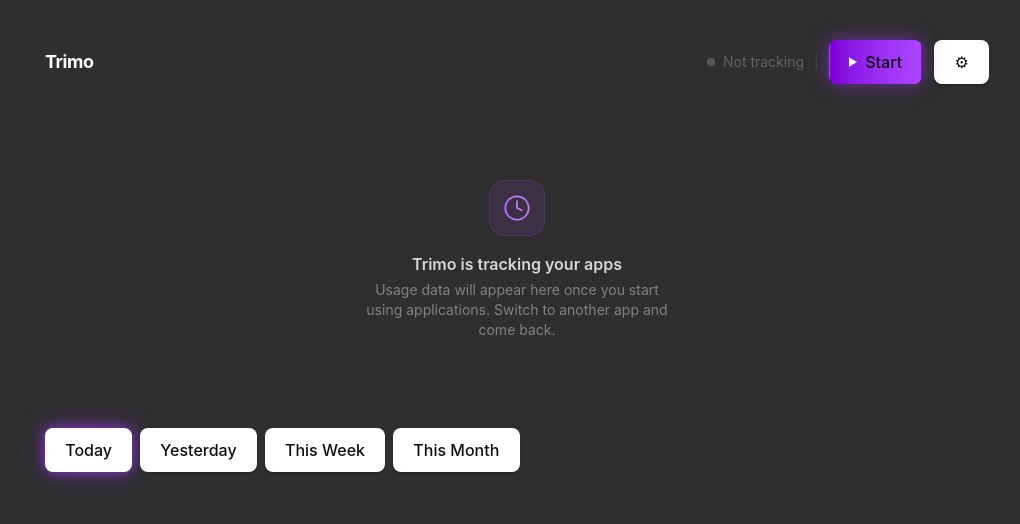
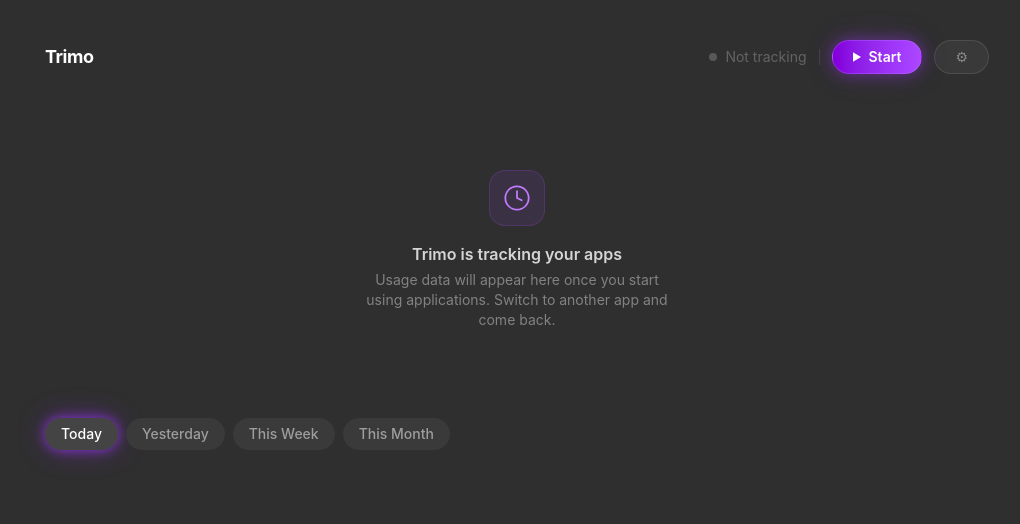
Before and after one commit to bhd71/trimo, a React (Vite) app: page / in a window 1280 px wide. Shown: the top 524 px of the page, without its empty margins (123-1143 px from the left). Built offline with nearby package versions, Linux system fonts and the light colour scheme.

Commit message:
fix: make all styles independent from OS theme

```diff
--- a/src/App.css
+++ b/src/App.css
@@ -1,4 +1,7 @@
 @import "tailwindcss";
+
+/* Lock dark variant to class-based so OS theme has no effect */
+@custom-variant dark (&:where(.dark, .dark *));
 
 html, body {
   background-color: #2f2f2f;
@@ -49,8 +52,9 @@
   line-height: 24px;
   font-weight: 400;
 
-  color: #0f0f0f;
-  background-color: #f6f6f6;
+  color: #f6f6f6;
+  background-color: #2f2f2f;
+  color-scheme: dark;
 
   font-synthesis: none;
   text-rendering: optimizeLegibility;
@@ -98,30 +102,8 @@
   text-align: center;
 }
 
-input,
-button {
-  border-radius: 8px;
-  border: 1px solid transparent;
-  padding: 0.6em 1.2em;
-  font-size: 1em;
-  font-weight: 500;
-  font-family: inherit;
-  color: #0f0f0f;
-  background-color: #ffffff;
-  transition: border-color 0.25s;
-  box-shadow: 0 2px 2px rgba(0, 0, 0, 0.2);
-}
-
 button {
   cursor: pointer;
-}
-
-button:hover {
-  border-color: #396cd8;
-}
-button:active {
-  border-color: #396cd8;
-  background-color: #e8e8e8;
 }
 
 input,
@@ -133,22 +115,11 @@
   margin-right: 5px;
 }
 
-@media (prefers-color-scheme: dark) {
-  :root {
-    color: #f6f6f6;
-    background-color: #2f2f2f;
-  }
+a:hover {
+  color: #24c8db;
+}
 
-  a:hover {
-    color: #24c8db;
-  }
-
-  input,
-  button {
-    color: #ffffff;
-    background-color: #0f0f0f98;
-  }
-  button:active {
-    background-color: #0f0f0f69;
-  }
+input {
+  color: #f6f6f6;
+  background-color: #3a3a3a;
 }
--- a/src/components/apps/AppsList.tsx
+++ b/src/components/apps/AppsList.tsx
@@ -94,7 +94,7 @@
                                 placeholder="Search apps…"
                                 value={searchQuery}
                                 onChange={e => setSearchQuery(e.target.value)}
-                                className="w-full bg-white/5 border border-white/10 rounded-xl pl-8 pr-3 py-2 text-sm text-white/80 placeholder-white/25 outline-none focus:border-purple-500/50 focus:bg-white/8 transition-all"
+                                className="w-full bg-[#3a3a3a] border border-white/10 rounded-xl pl-8 pr-3 py-2 text-sm text-white/80 placeholder-white/25 outline-none focus:border-purple-500/50 focus:bg-[#404040] transition-all"
                             />
                             {searchQuery && (
                                 <button
--- a/src/components/settings/AppNotifications.tsx
+++ b/src/components/settings/AppNotifications.tsx
@@ -124,7 +124,7 @@
                         value={appName}
                         onChange={e => { setAppName(e.target.value); setFormError(''); }}
                         placeholder="e.g. Discord"
-                        className="bg-white/5 border border-white/10 rounded-lg px-3 py-1.5 text-sm text-white placeholder-white/20 outline-none focus:border-purple-500/60 transition-colors"
+                        className="bg-[#3a3a3a] border border-white/10 rounded-lg px-3 py-1.5 text-sm text-white placeholder-white/20 outline-none focus:border-purple-500/60 transition-colors"
                     />
                     <datalist id={datalistId}>
                         {apps.map(a => <option key={a.app_name} value={a.app_name} />)}
@@ -141,7 +141,7 @@
                             max={23}
                             value={hours}
                             onChange={e => { setHours(Math.max(0, Number(e.target.value))); setFormError(''); }}
-                            className="bg-white/5 border border-white/10 rounded-lg px-3 py-1.5 text-sm text-white outline-none focus:border-purple-500/60 transition-colors"
+                            className="bg-[#3a3a3a] border border-white/10 rounded-lg px-3 py-1.5 text-sm text-white outline-none focus:border-purple-500/60 transition-colors"
                         />
                     </div>
                     <div className="flex flex-col gap-1 flex-1">
@@ -152,7 +152,7 @@
                             max={59}
                             value={minutes}
                             onChange={e => { setMinutes(Math.max(0, Number(e.target.value))); setFormError(''); }}
-                            className="bg-white/5 border border-white/10 rounded-lg px-3 py-1.5 text-sm text-white outline-none focus:border-purple-500/60 transition-colors"
+                            className="bg-[#3a3a3a] border border-white/10 rounded-lg px-3 py-1.5 text-sm text-white outline-none focus:border-purple-500/60 transition-colors"
                         />
                     </div>
                 </div>
@@ -164,7 +164,7 @@
                         value={message}
                         onChange={e => setMessage(e.target.value)}
                         placeholder='e.g. "Time to take a break!"'
-                        className="bg-white/5 border border-white/10 rounded-lg px-3 py-1.5 text-sm text-white placeholder-white/20 outline-none focus:border-purple-500/60 transition-colors"
+                        className="bg-[#3a3a3a] border border-white/10 rounded-lg px-3 py-1.5 text-sm text-white placeholder-white/20 outline-none focus:border-purple-500/60 transition-colors"
                     />
                 </div>
 
```
